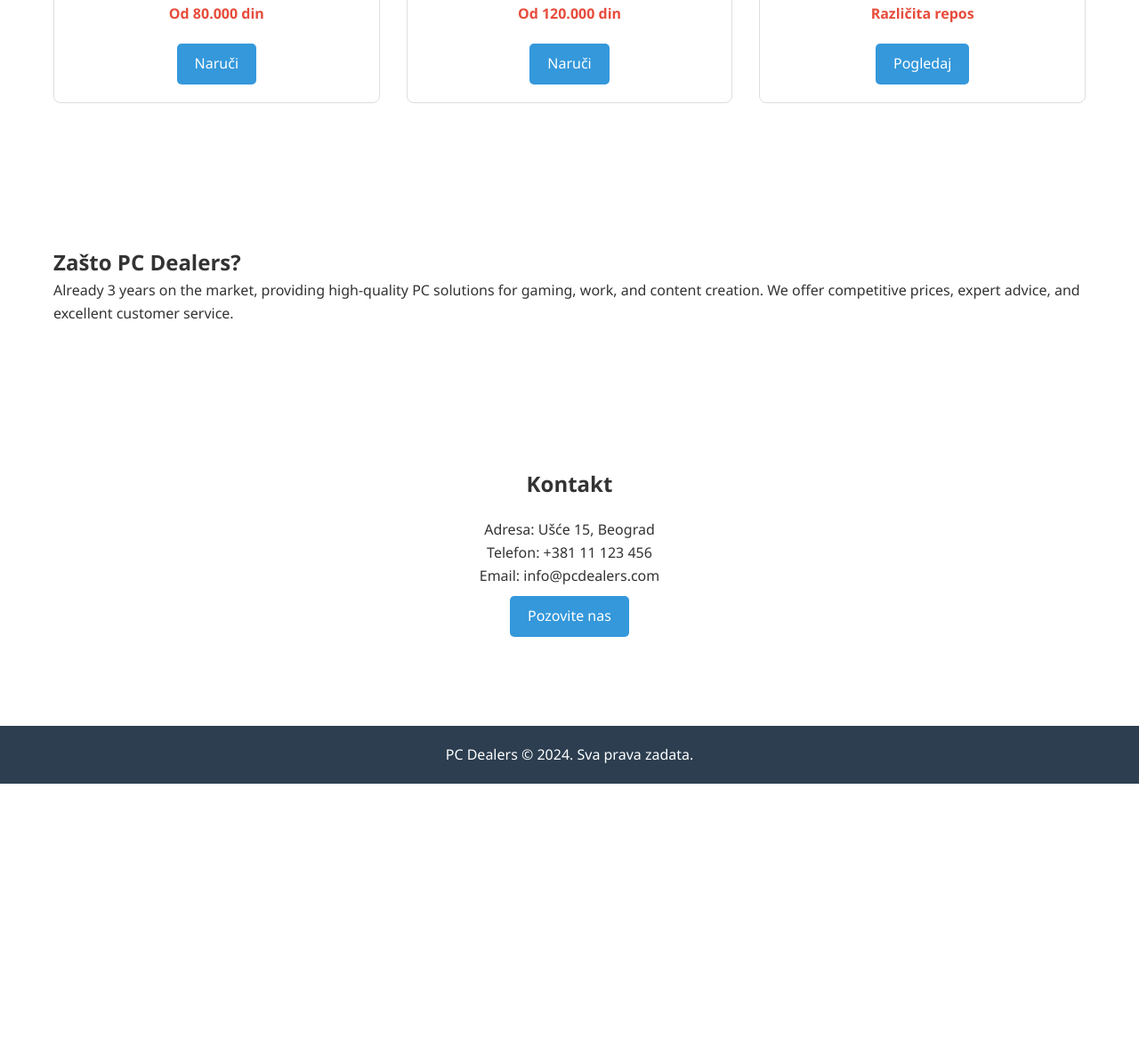
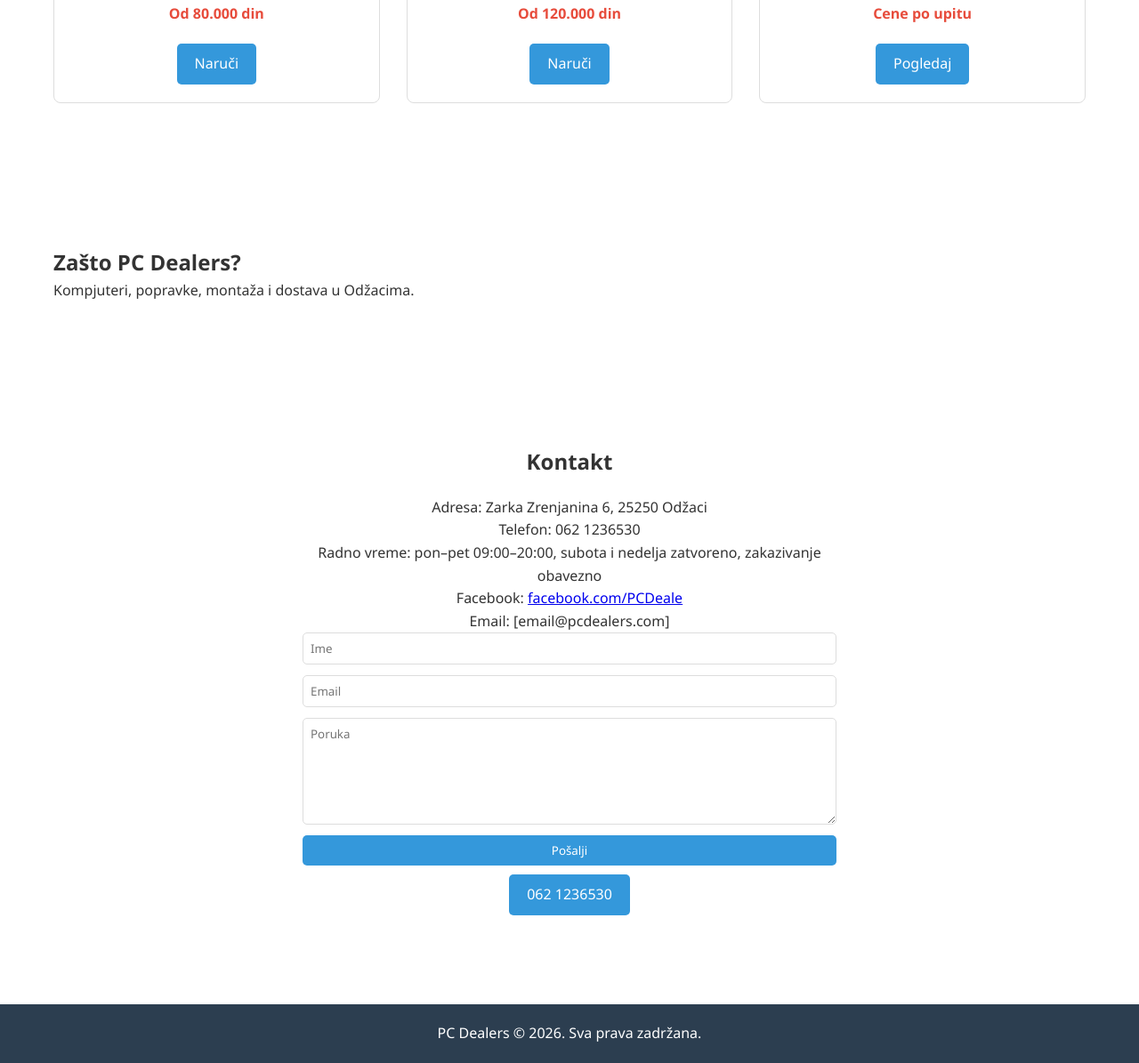
Before and after one commit to Popstedy/Sajt, a plain HTML site: page index.html in a window 1280 px wide. Shown: the part 906-2101 px from the top of the page at 89% size. Before the commit the page ends 1787 px from the top, so only its background shows below. Drawn offline with Linux system fonts and the light colour scheme.

Commit message:
Fix typos, add meta tags, contact form and real contact info
- Fix Serbian typos (montaža, zadržana, komponente) and working hours text
- Add meta description and Open Graph title/description/type
- Add Formspree contact form with styling and aria-labels
- Replace hardcoded footer year with JS-generated year
- Point order buttons to #contact, use international tel: link

```diff
--- a/index.html
+++ b/index.html
@@ -3,6 +3,12 @@
 <head>
     <meta charset="UTF-8">
     <meta name="viewport" content="width=device-width, initial-scale=1.0">
+    <meta name="description" content="PC Dealers - prodavnica računara, popravke i montaža u Odžacima">
+    <!-- Open Graph tags -->
+    <meta property="og:title" content="PC Dealers">
+    <meta property="og:description" content="Kompjuteri, popravke, montaža i dostava u Odžacima">
+    <meta property="og:type" content="website">
+
     <title>PC Dealers - Kompjuteri i komponenti</title>
     <style>
         * { margin: 0; padding: 0; box-sizing: border-box; }
@@ -26,6 +32,12 @@
         .product .price { color: var(--accent); font-weight: bold; margin: 10px 0; }
         .btn { display: inline-block; background: var(--secondary); color: white; padding: 10px 20px; text-decoration: none; border-radius: 5px; margin-top: 10px; }
         .contact { max-width: 600px; margin: 0 auto; text-align: center; }
+    /* Contact form styles */
+    #contact form { display: flex; flex-direction: column; gap: 12px; }
+    #contact form input, #contact form textarea { padding: 8px; border: 1px solid #ddd; border-radius: 5px; font-family: inherit; }
+    #contact form textarea { min-height: 120px; resize: vertical; }
+    #contact form button { padding: 8px 16px; background: var(--secondary); color: white; border: none; border-radius: 5px; cursor: pointer; font-family: inherit; }
+    #contact form button:hover { background: var(--primary); }
         .contact h2 { margin-bottom: 20px; }
         footer { background: var(--primary); color: white; text-align: center; padding: 20px; margin-top: 20px; }
     </style>
@@ -47,7 +59,7 @@
     <section class="hero">
         <div>
             <h1>PC Dealers</h1>
-            <p>Vaš partner za snagi computing - od igračkih PC-ova do radnih stanica</p>
+            <p>Vaš partner za računare - od igračkih PC-ova do radnih stanica</p>
         </div>
     </section>
 
@@ -58,17 +70,17 @@
                 <div class="product">
                     <h3>Igrački PC</h3>
                     <div class="price">Od 80.000 din</div>
-                    <a href="#" class="btn">Naruči</a>
+                    <a href="#contact" class="btn">Naruči</a>
                 </div>
                 <div class="product">
                     <h3>Radna stanica</h3>
                     <div class="price">Od 120.000 din</div>
-                    <a href="#" class="btn">Naruči</a>
+                    <a href="#contact" class="btn">Naruči</a>
                 </div>
                 <div class="product">
-                    <h3>Komponenti</h3>
-                    <div class="price">Različita repos</div>
-                    <a href="#" class="btn">Pogledaj</a>
+                    <h3>Komponente</h3>
+                    <div class="price">Cene po upitu</div>
+                    <a href="#contact" class="btn">Pogledaj</a>
                 </div>
             </div>
         </div>
@@ -77,7 +89,7 @@
     <section class="section" id="about">
         <div class="container">
             <h2>Zašto PC Dealers?</h2>
-            <p>Already 3 years on the market, providing high-quality PC solutions for gaming, work, and content creation. We offer competitive prices, expert advice, and excellent customer service.</p>
+            <p>Kompjuteri, popravke, montaža i dostava u Odžacima.</p>
         </div>
     </section>
 
@@ -85,18 +97,27 @@
         <div class="container">
             <div class="contact">
                 <h2>Kontakt</h2>
-                <p>Adresa: Ušće 15, Beograd</p>
-                <p>Telefon: +381 11 123 456</p>
-                <p>Email: info@pcdealers.com</p>
-                <a href="tel:+38111123456" class="btn">Pozovite nas</a>
+                <p>Adresa: Zarka Zrenjanina 6, 25250 Odžaci</p>
+                <p>Telefon: 062 1236530</p>
+                <p>Radno vreme: pon–pet 09:00–20:00, subota i nedelja zatvoreno, zakazivanje obavezno</p>
+                <p>Facebook: <a href="https://facebook.com/PCDeale" target="_blank">facebook.com/PCDeale</a></p>
+                <p>Email: [email@pcdealers.com]</p>
+                <form action="https://formspree.io/f/YOUR-FORM-ID" method="POST">
+                    <input type="text" name="name" placeholder="Ime" required aria-label="Ime">
+                    <input type="email" name="email" placeholder="Email" required aria-label="Email">
+                    <textarea name="message" placeholder="Poruka" required aria-label="Poruka"></textarea>
+                    <button type="submit">Pošalji</button>
+                </form>
+                <a href="tel:+381621236530" class="btn">062 1236530</a>
             </div>
         </div>
     </section>
 
     <footer>
         <div class="container">
-            <p>PC Dealers © 2024. Sva prava zadata.</p>
+            <p>PC Dealers © <span id="year"></span>. Sva prava zadržana.</p>
         </div>
     </footer>
+    <script>document.getElementById('year').textContent = new Date().getFullYear();</script>
 </body>
 </html>
```
